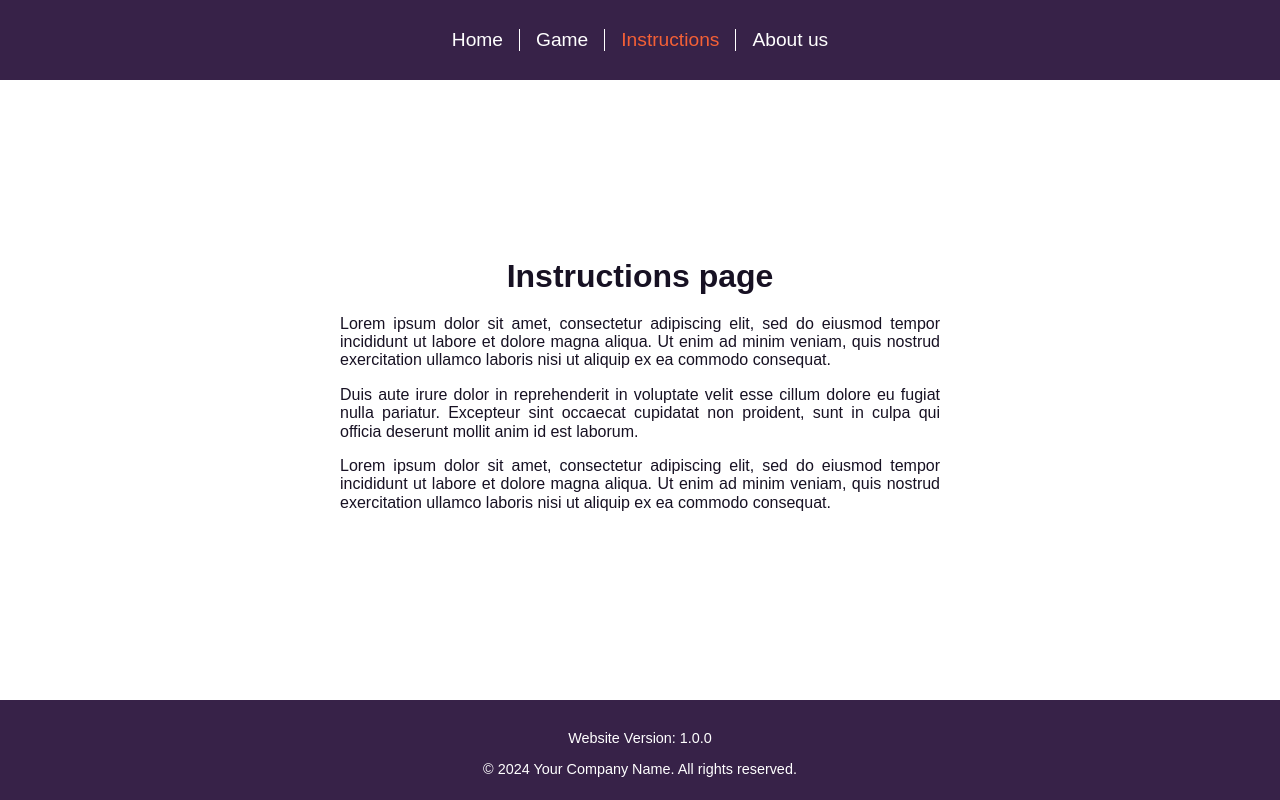
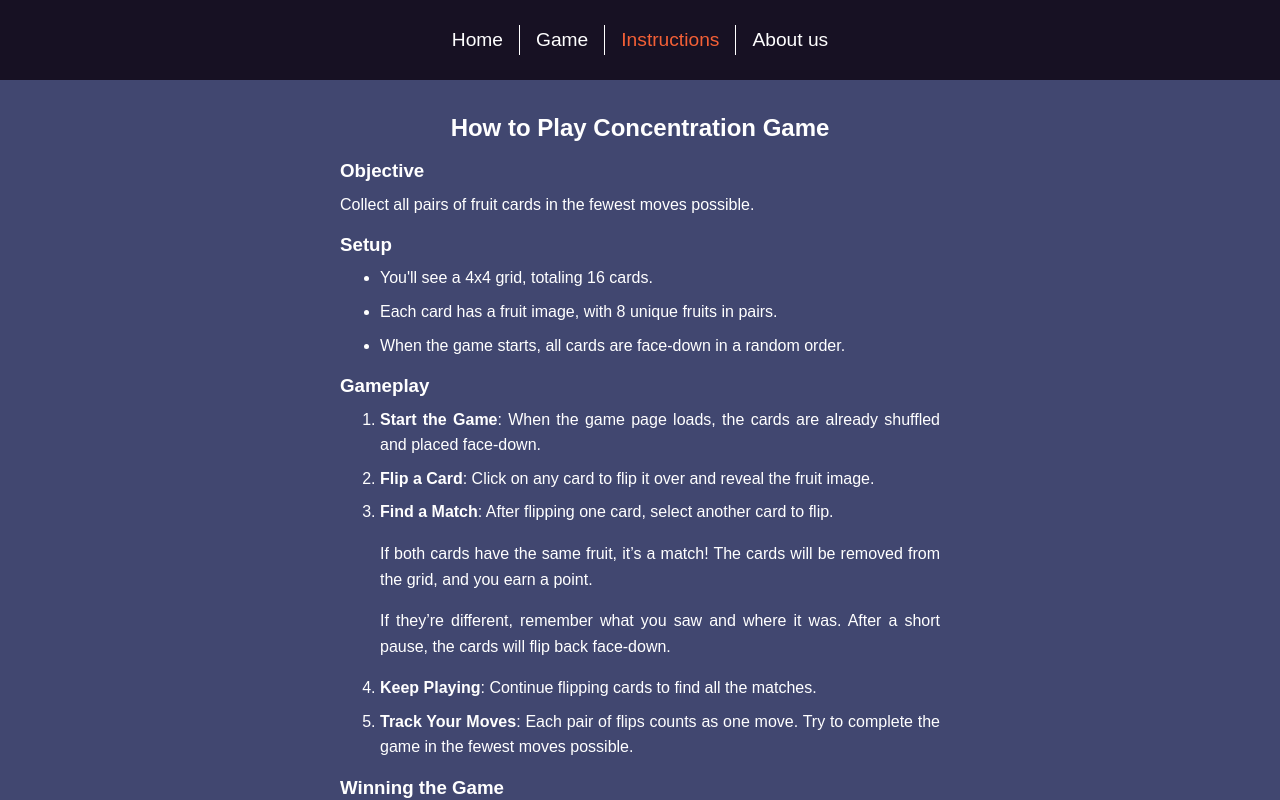
Before and after one commit to dlazdins/concentration-game-vue3, a Vue app: page /instructions in a window 1280 px wide. Shown: the top 800 px of the page. Built offline with nearby package versions, Linux system fonts and the light colour scheme.

Commit message:
Update texts and layouts

```diff
--- a/src/assets/base.scss
+++ b/src/assets/base.scss
@@ -20,9 +20,10 @@ html, body {
 }
 
 body {
-  font-family: Arial, sans-serif;
+  font-family: "Futura", sans-serif;
+  line-height: 1.6;
   margin: 0;
-  background-color: $primary-white;
+  background-color: $primary-light-blue;
 }
 
 /* Headings */
@@ -32,7 +33,18 @@ h3,
 h4,
 h5,
 h6 {
-  margin-top: 0;
+  margin: 0 0 1rem 0;
+  line-height: 1.3;
+}
+
+p,
+ul,
+ol {
+  margin: 0 0 1rem 0;
+}
+
+li {
+  margin: 0 0 0.5rem 0;
 }
 
 /* Link Styles */
--- a/src/components/AppFooter.vue
+++ b/src/components/AppFooter.vue
@@ -7,7 +7,7 @@ const currentYear = computed(() => new Date().getFullYear());
 
 <template>
   <footer>
-    <div class="container">
+    <div class="content">
       <p>Website Version: {{ version }}</p>
       <p>&copy; {{ currentYear }} Your Company Name. All rights reserved.</p>
     </div>
@@ -16,17 +16,25 @@ const currentYear = computed(() => new Date().getFullYear());
 
 <style lang="scss" scoped>
 footer {
+  display: flex;
+  flex-direction: column;
+  align-items: center;
+  justify-content: center;
   width: 100%;
   height: 100px;
   color: $primary-white;
-  background-color: $primary-violet;
+  background-color: $primary-purple;
   text-align: center;
-  padding: 1rem 2rem;
-  font-size: 0.9em;
+  padding: 1.5rem 2rem;
+  font-size: 0.8rem;
 }
 
-.container {
+.content {
   max-width: 1200px;
   margin: 0 auto;
+
+  p {
+    margin: 6px 0;
+  }
 }
 </style>
--- a/src/components/AppHeader.vue
+++ b/src/components/AppHeader.vue
@@ -64,7 +64,7 @@ header {
   top: 0;
   z-index: 1000;
   padding: 0 2rem;
-  background-color: $primary-violet;
+  background-color: $primary-purple;
   display: flex;
   justify-content: space-between;
   align-items: center;
--- a/src/views/AboutView.vue
+++ b/src/views/AboutView.vue
@@ -1,16 +1,20 @@
 <template>
   <div class="about-view">
-    <div class="content">
-      <h1>About Us</h1>
-      <p>
-        Lorem ipsum dolor sit amet, consectetur adipiscing elit, sed do eiusmod tempor incididunt ut labore et dolore magna aliqua. Ut enim ad minim veniam, quis nostrud exercitation ullamco laboris nisi ut aliquip ex ea commodo consequat.
-      </p>
-      <p>
-        Duis aute irure dolor in reprehenderit in voluptate velit esse cillum dolore eu fugiat nulla pariatur. Excepteur sint occaecat cupidatat non proident, sunt in culpa qui officia deserunt mollit anim id est laborum.      </p>
-      <p>
-        Lorem ipsum dolor sit amet, consectetur adipiscing elit, sed do eiusmod tempor incididunt ut labore et dolore magna aliqua. Ut enim ad minim veniam, quis nostrud exercitation ullamco laboris nisi ut aliquip ex ea commodo consequat.
-      </p>
-    </div>
+    <section class="content">
+      <header class="about-header">
+        <h2>About Us</h2>
+      </header>
+
+      <article class="about-content">
+        <p>Lorem ipsum dolor sit amet, consectetur adipiscing elit. Sed euismod, nisl eget consectetur sagittis, nisl mi hendrerit mauris, eget fermentum libero nulla ut nulla. Etiam et lorem fermentum, aliquet quam non, blandit augue.</p>
+
+        <p>Vivamus nec dui et turpis sollicitudin aliquet. Proin eget ante in diam gravida posuere. Nulla facilisi. Mauris ultricies, massa non fermentum bibendum, nisi eros bibendum nisi, eu fermentum nunc est eget nunc.</p>
+      </article>
+
+      <footer class="about-footer">
+        <p>Contact us at: <a href="mailto:info@example.com">info@example.com</a></p>
+      </footer>
+    </section>
   </div>
 </template>
 
@@ -21,19 +25,22 @@
   align-items: center;
   justify-content: center;
   color: $primary-purple;
+  padding: 2rem 2rem;
+  color: $primary-white;
+  background-color: $primary-blue;
+  width: 100%;
 }
 
-  .about-view .content {
+.content {
   max-width: 600px;
-    text-align: justify
+  text-align: justify;
 }
 
-  .about-view h1 {
+.about-header {
   text-align: center;
-    margin-bottom: 20px;
 }
 
-  .about-view p {
-    margin-bottom: 10px;
+.about-footer a{
+  color: $primary-orange;
 }
 </style>
--- a/src/views/GameView.vue
+++ b/src/views/GameView.vue
@@ -72,7 +72,7 @@ startGame();
 
 <template>
   <div class="game-view">
-    <h1 v-if="!gameOver">Match cards</h1>
+    <h2 v-if="!gameOver">Flip & Match The Cards</h2>
     <div
       class="card-grid"
       v-if="!gameOver">
@@ -87,7 +87,10 @@ startGame();
       </div>
     </div>
     <div class="game-over" v-if="gameOver">
-      <p class="title" >Congratulations! You completed the game in <span>{{ moves }}</span> moves.</p>
+      <p class="title">
+        <span>Congratulations!</span><br>
+        <span>You completed the game in <span class="counter">{{ moves }}</span> moves.</span>
+      </p>
       <button class="restart-btn" @click="startGame">Start New Game</button>
     </div>
   </div>
@@ -100,13 +103,9 @@ startGame();
   align-items: center;
   justify-content: center;
   width: 100%;
-  padding: 1rem 1rem;
-  color: $primary-purple;
+  padding: 2rem 1rem;
+  color: $primary-white;
   background-color: $primary-blue;
-}
-
-h1 {
-  color: $primary-white;
 }
 
 .card-grid {
@@ -162,12 +161,11 @@ h1 {
 }
 
 .game-over {
-  color: $primary-white;
   font-weight: bold;
   width: 100%;
   text-align: center;
 
-  .title > span {
+  .counter {
     color: $primary-orange;
   }
 
--- a/src/views/HomeView.vue
+++ b/src/views/HomeView.vue
@@ -1,16 +1,14 @@
 <template>
   <div class="home-view">
-    <div class="content">
-      <h1>Home page</h1>
+    <section class="content">
+      <h1>Welcome to Concentration game!</h1>
       <p>
-        Lorem ipsum dolor sit amet, consectetur adipiscing elit, sed do eiusmod tempor incididunt ut labore et dolore magna aliqua. Ut enim ad minim veniam, quis nostrud exercitation ullamco laboris nisi ut aliquip ex ea commodo consequat.
+        Embark on a delightful journey through our vibrant puzzle where your memory is the key to success.
+        As you flip each card, discover an array of colorful fruits and match them to win. Sharpen your memory, challenge your friends, and see how quickly you can clear the board.
+        Are you ready to put your memory skills to the test? Let's get matching!
       </p>
-      <p>
-        Duis aute irure dolor in reprehenderit in voluptate velit esse cillum dolore eu fugiat nulla pariatur. Excepteur sint occaecat cupidatat non proident, sunt in culpa qui officia deserunt mollit anim id est laborum.      </p>
-      <p>
-        Lorem ipsum dolor sit amet, consectetur adipiscing elit, sed do eiusmod tempor incididunt ut labore et dolore magna aliqua. Ut enim ad minim veniam, quis nostrud exercitation ullamco laboris nisi ut aliquip ex ea commodo consequat.
-      </p>
-    </div>
+      <a class="start-btn" href="/game">Start Game</a>
+    </section>
   </div>
 </template>
 
@@ -21,19 +19,32 @@
   align-items: center;
   justify-content: center;
   color: $primary-purple;
+  padding: 2rem 2rem;
+  color: $primary-white;
+  background-color: $primary-blue;
+  width: 100%;
 }
 
 .home-view .content {
   max-width: 600px;
-    text-align: justify
+  text-align: justify;
 }
 
 .home-view h1 {
   text-align: center;
-    margin-bottom: 20px;
 }
 
-  .home-view p {
-    margin-bottom: 10px;
+.start-btn {
+  display: flex;
+  justify-content: center;
+  width: 180px;
+  font-weight: bold;
+  color: $primary-white;
+  background-color: $primary-light-blue;
+  padding: 0.5rem 1.5rem;
+  margin: 1.5rem auto 0 auto;
+  border: none;
+  border-radius: 6px;
+  text-decoration: none;
 }
 </style>
--- a/src/views/InstructionsView.vue
+++ b/src/views/InstructionsView.vue
@@ -1,16 +1,46 @@
 <template>
   <div class="instructions-view">
-    <div class="content">
-      <h1>Instructions page</h1>
-      <p>
-        Lorem ipsum dolor sit amet, consectetur adipiscing elit, sed do eiusmod tempor incididunt ut labore et dolore magna aliqua. Ut enim ad minim veniam, quis nostrud exercitation ullamco laboris nisi ut aliquip ex ea commodo consequat.
-      </p>
-      <p>
-        Duis aute irure dolor in reprehenderit in voluptate velit esse cillum dolore eu fugiat nulla pariatur. Excepteur sint occaecat cupidatat non proident, sunt in culpa qui officia deserunt mollit anim id est laborum.      </p>
-      <p>
-        Lorem ipsum dolor sit amet, consectetur adipiscing elit, sed do eiusmod tempor incididunt ut labore et dolore magna aliqua. Ut enim ad minim veniam, quis nostrud exercitation ullamco laboris nisi ut aliquip ex ea commodo consequat.
-      </p>
-    </div>
+    <section class="instructions">
+      <header>
+        <h2>How to Play Concentration Game</h2>
+      </header>
+
+      <article>
+        <h3>Objective</h3>
+        <p>Collect all pairs of fruit cards in the fewest moves possible.</p>
+
+        <h3>Setup</h3>
+        <ul>
+          <li>You'll see a 4x4 grid, totaling 16 cards.</li>
+          <li>Each card has a fruit image, with 8 unique fruits in pairs.</li>
+          <li>When the game starts, all cards are face-down in a random order.</li>
+        </ul>
+
+        <h3>Gameplay</h3>
+        <ol>
+          <li><strong>Start the Game</strong>: When the game page loads, the cards are already shuffled and placed face-down.</li>
+          <li><strong>Flip a Card</strong>: Click on any card to flip it over and reveal the fruit image.</li>
+          <li>
+            <p><strong>Find a Match</strong>: After flipping one card, select another card to flip.</p>
+            <p>If both cards have the same fruit, it’s a match! The cards will be removed from the grid, and you earn a point.</p>
+            <p>If they’re different, remember what you saw and where it was. After a short pause, the cards will flip back face-down.</p>
+          </li>
+          <li><strong>Keep Playing</strong>: Continue flipping cards to find all the matches.</li>
+          <li><strong>Track Your Moves</strong>: Each pair of flips counts as one move. Try to complete the game in the fewest moves possible.</li>
+        </ol>
+
+        <h3>Winning the Game</h3>
+        <p>Once you've matched all the fruit pairs and cleared the grid, a congratulatory message will appear, showing you the number of moves you took. To play again, simply click on "Start New Game."</p>
+
+        <h3>Tips</h3>
+        <ul>
+          <li>Take your time to memorize the positions and images of each card.</li>
+          <li>Try to recall the positions of previously seen fruits when you flip a new card.</li>
+        </ul>
+
+        <p>Enjoy sharpening your memory with this fruity challenge! 🍎🍊🍉🍇🥝🍍🍌🍒</p>
+      </article>
+    </section>
   </div>
 </template>
 
@@ -20,19 +50,22 @@
   align-items: center;
   justify-content: center;
   color: $primary-purple;
+  padding: 2rem 2rem;
+  color: $primary-white;
+  background-color: $primary-blue;
+  width: 100%;
+}
 
-  }
-  .instructions-view .content {
+.instructions-view .instructions {
   max-width: 600px;
   text-align: justify
 }
 
-  .instructions-view h1 {
+.instructions-view h2 {
   text-align: center;
-    margin-bottom: 20px;
+  margin-bottom: 1rem;
 }
-
-  .instructions-view p {
-    margin-bottom: 10px;
+.instructions-view h3 {
+  margin: 0.5rem 0;
 }
 </style>
```
Lines whose indentation alone changed are shown as unchanged.
